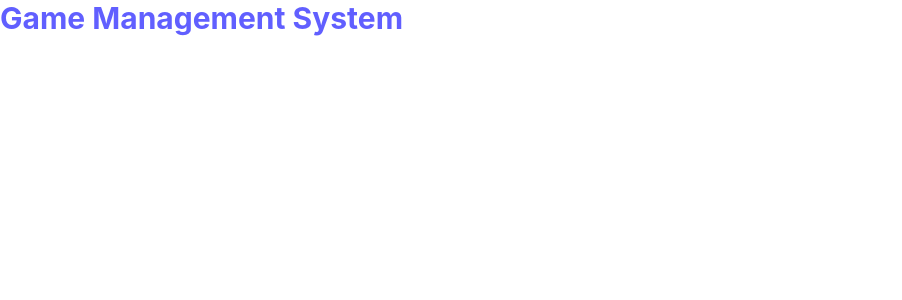
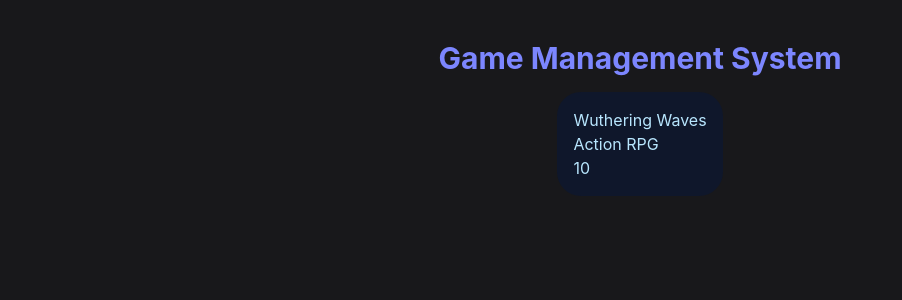
Before and after one commit to Marko-Pavlovic-at/game-management-system, a React (Vite) app: page / in a window 1280 px wide. Shown: the top 300 px of the page, without its empty margins (0-902 px from the left). Built offline with nearby package versions, Linux system fonts and the light colour scheme.

Commit message:
added gamecard component

```diff
--- a/src/App.tsx
+++ b/src/App.tsx
@@ -1,10 +1,16 @@
+import GameCards from "./components/GameCard";
 function App() {
   return (
-    <>
-      <h1 className="text-3xl font-bold text-indigo-500">
+    <div className=" pt-10 flex flex-col items-center gap-4 min-h-screen bg-zinc-900">
+      <h1 className="text-3xl font-bold text-indigo-400">
         Game Management System
       </h1>
-    </>
+      <GameCards
+        title="Wuthering Waves"
+        genre="Action RPG"
+        rating={10}
+      ></GameCards>
+    </div>
   );
 }
 
--- /dev/null
+++ b/src/components/GameCard.tsx
@@ -0,0 +1,16 @@
+type GameCardsProps = {
+  title: string;
+  genre: string;
+  rating: number;
+};
+function GameCards({ title, genre, rating }: GameCardsProps) {
+  return (
+    <div className="bg-slate-900 rounded-3xl p-4 text-sky-200">
+      <h2>{title}</h2>
+      <p>{genre}</p>
+      <p>{rating}</p>
+    </div>
+  );
+}
+
+export default GameCards;
```
Also changed, not shown: 1 other file (tests, documents, lock files or other folders).
